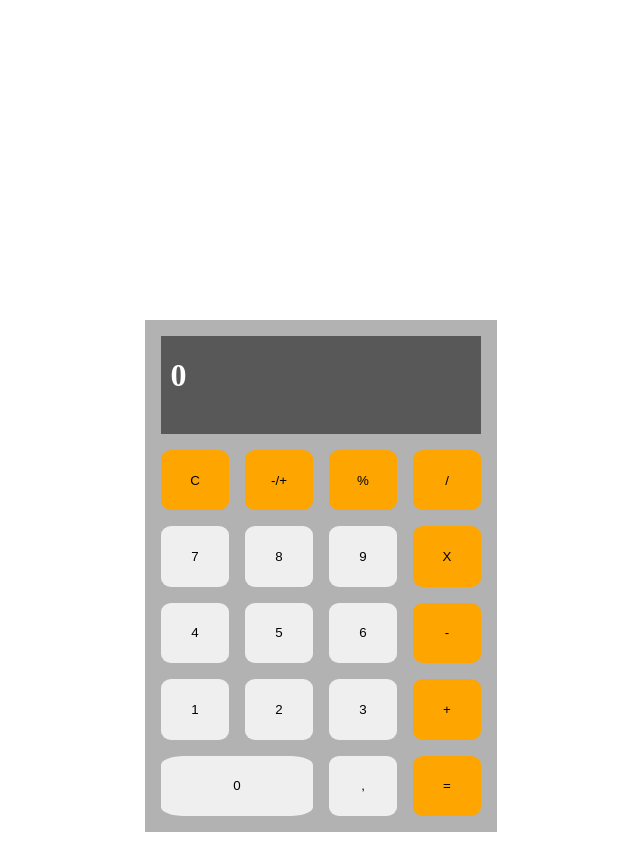
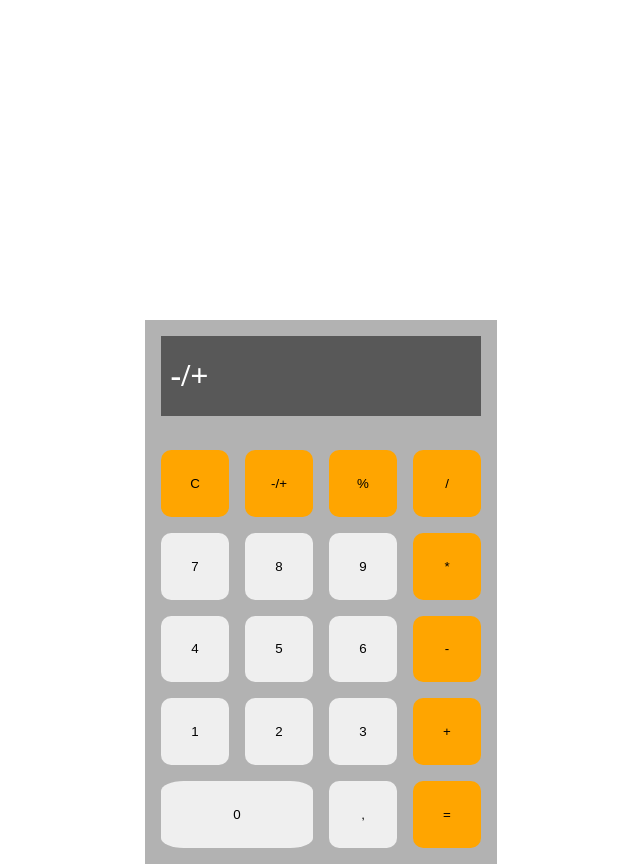
Before and after one commit to DaSal00/Calculator_app, a website: page index.html in a window 1280 px wide. Both pictures are taken after a click on the button "-/+". Shown: the whole page, without its empty margins (319-959 px from the left). Before the commit the page ends 832 px from the top, so only its background shows below. Drawn offline with Linux system fonts and the light colour scheme.

Commit message:
added js functionality

```diff
--- a/app.js
+++ b/app.js
@@ -1,7 +1,21 @@
-const buttons = document.querySelectorAll('button');
+const buttons = document.querySelectorAll("button");
+const display = document.querySelector("h1");
 
-buttons.forEach((button)=>{
-    button.addEventListener('click',()=>{
+let calc = [];
+let accumulate;
 
+buttons.forEach((button) => {
+  button.addEventListener("click", () => {
+    const value = button.textContent;
+    if (value === "C") {
+      calc = [];
+      display.innerText = "0";
+    } else if (value === "=") {
+      display.textContent = eval(accumulate);
+    } else {
+      calc.push(value);
+      accumulate = calc.join("");
+      display.textContent = accumulate;
     }
-)});
+  });
+});
--- a/index.html
+++ b/index.html
@@ -11,10 +11,8 @@
 	<body>
 
 		<div id="container" class="container">
-     <div class="display" id="display">
-        <h1>0</h1>
+			<div class="display" id="display"><h1>0</h1></div>
 			<br/>
-     </div>
 			<div class="grid-container" id="keys">
 
 				<button id="clear" class="orange">C</button>
@@ -24,7 +22,7 @@
 				<button>7</button>
 				<button>8</button>
 				<button>9</button>
-        <button id="multiply" class="orange">X</button>
+				<button id="multiply" class="orange">*</button>
 				<button>4</button>
 				<button>5</button>
 				<button>6</button>
--- a/style.css
+++ b/style.css
@@ -10,7 +10,7 @@ body{
 	display: flex;
 	flex-direction: column;
 	width: 20rem;
-	height: 30rem;
+	height: 32rem;
 	background-color: rgba(0,0,0,0.3);
 	padding: 1em;
 }
```
Also changed, not shown: README.md. Lines whose indentation alone changed are shown as unchanged.
